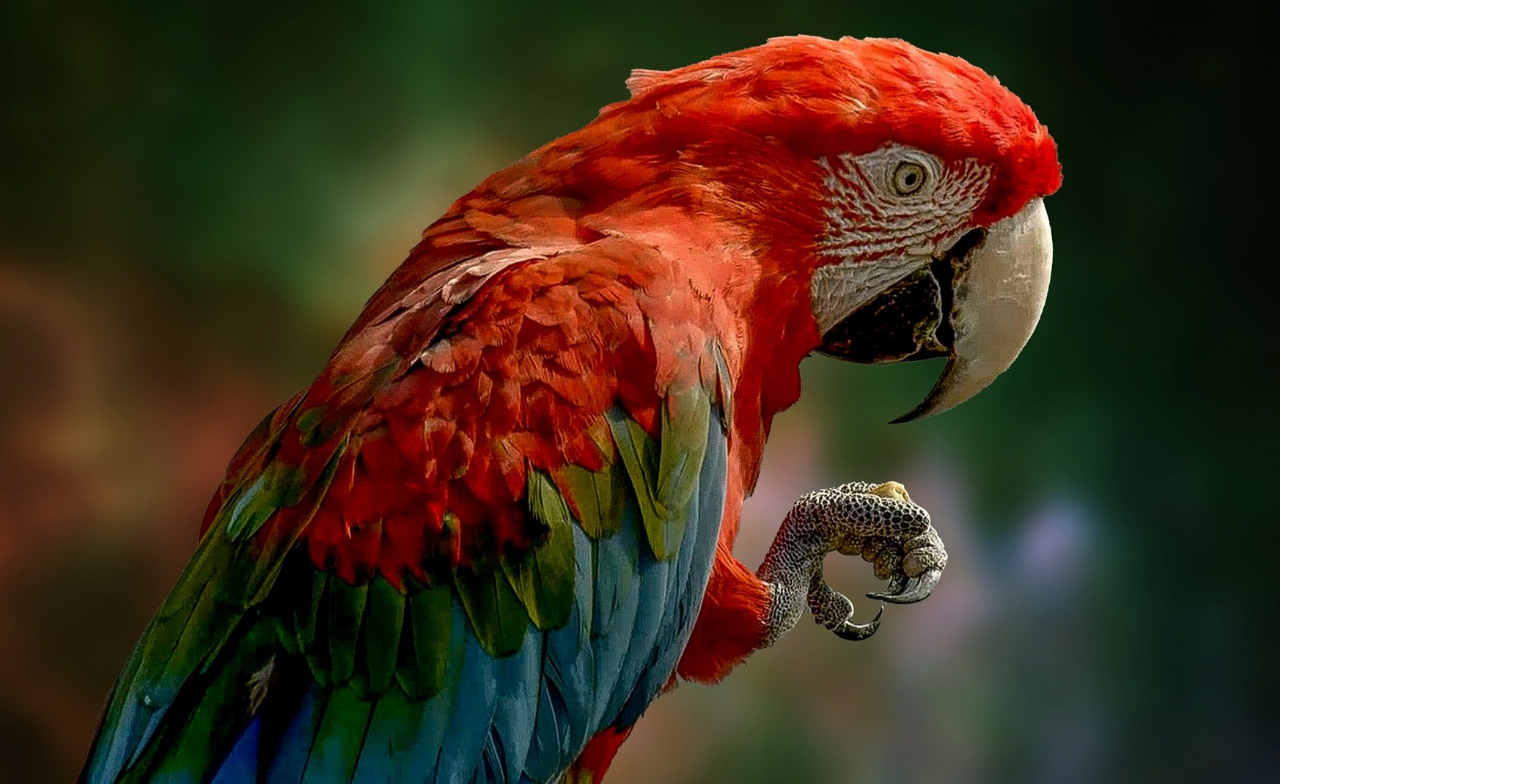
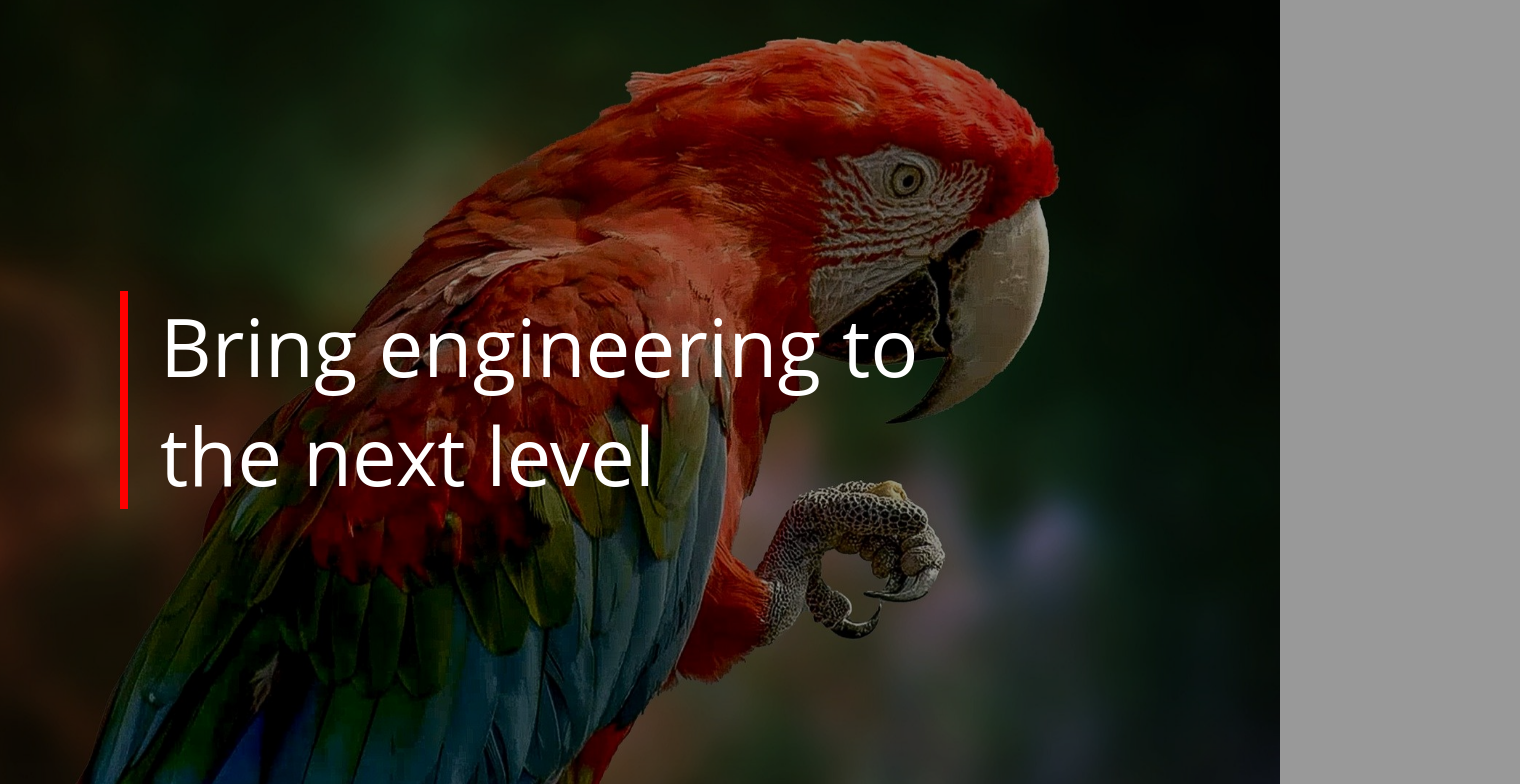
Before and after one commit to ManuelBaerlocher/modul11angular, an Angular app: page / in a window 1280 px wide. Shown: the top 784 px of the page, 1520 px wide, since content can reach past the window. Built offline with nearby package versions, Linux system fonts and the light colour scheme.

Commit message:
add overlay and text

```diff
--- a/src/app/app.component.html
+++ b/src/app/app.component.html
@@ -1,3 +1,8 @@
 <div class="slideshow-container">
     <img *ngIf="showImage" class="img-slideshow" src="../assets/img/{{images[currentImage]}}">
 </div>
+<div class="slideshow-container slideshow-overlay">
+    <p>
+        Bring engineering to the next level
+    </p>
+</div>
--- a/src/app/app.component.scss
+++ b/src/app/app.component.scss
@@ -1,11 +1,11 @@
-.slideshow-container{
+.slideshow-container {
     height: 100vh;
     width: 100vw;
     max-width: 100%;
     overflow: hidden;
 }
 
-.img-slideshow{
+.img-slideshow {
     height: 100vh;
     width: 100vw;
     max-width: 100%;
@@ -14,10 +14,28 @@
 }
 
 @keyframes zoomIn {
-    from{
+    from {
         transform: scale(1);
     }
     to {
         transform: scale(1.1);
     }
 }
+
+.slideshow-overlay {
+    background-color: rgba(0, 0, 0, 0.4);
+    position: absolute;
+    top: 0;
+    display: flex;
+    align-items: center;
+    padding-left: 120px;
+    padding-right: 120px;
+
+    p{
+        max-width: 800px;
+        padding-left: 32px;
+        color: white;
+        font-size: 80px;
+        border-left: 8px solid red;
+    }
+}
--- a/src/styles.scss
+++ b/src/styles.scss
@@ -1,3 +1,4 @@
 body{
     margin: 0;
+    font-family: 'Open Sans', sans-serif;
 }
```
